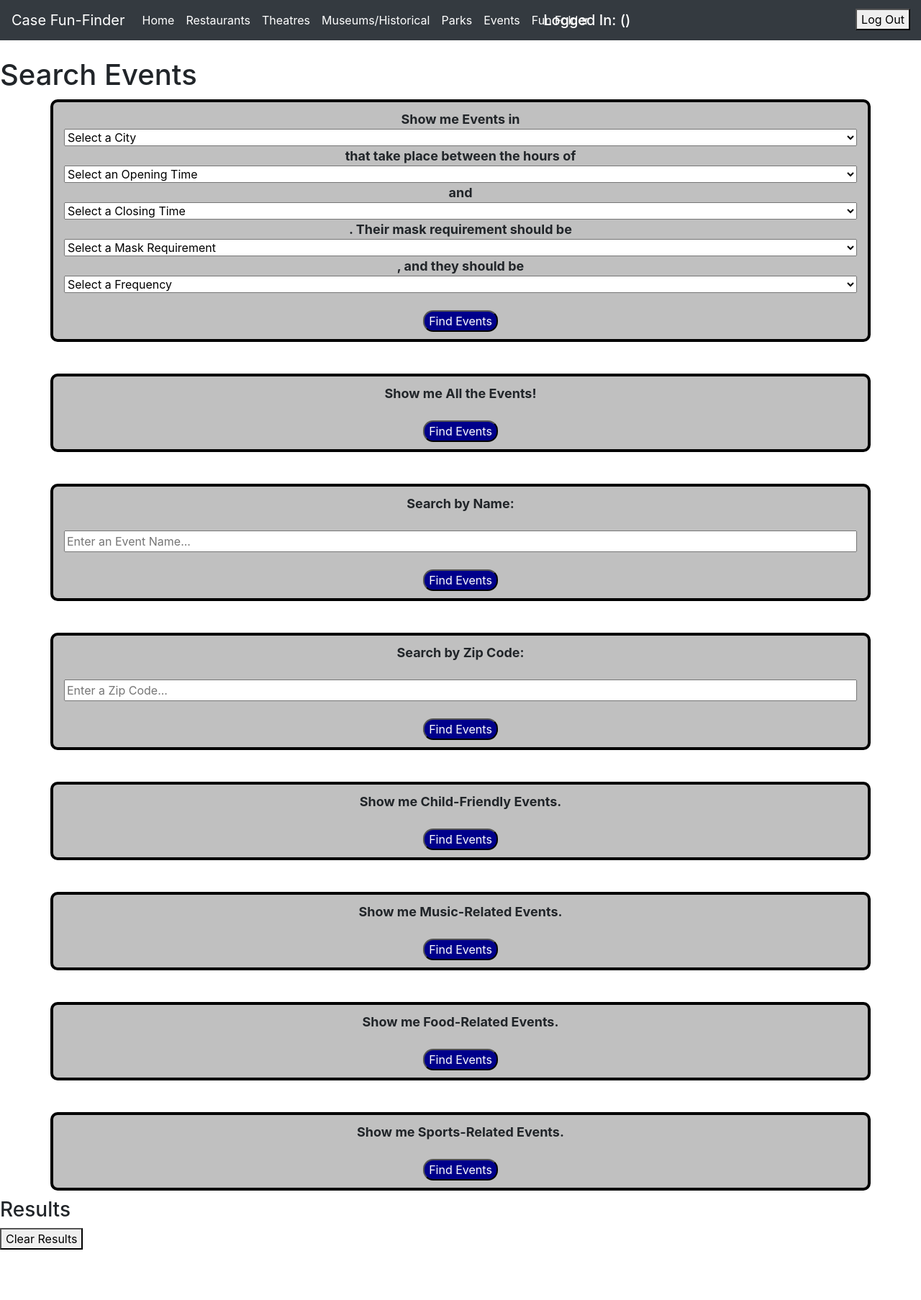
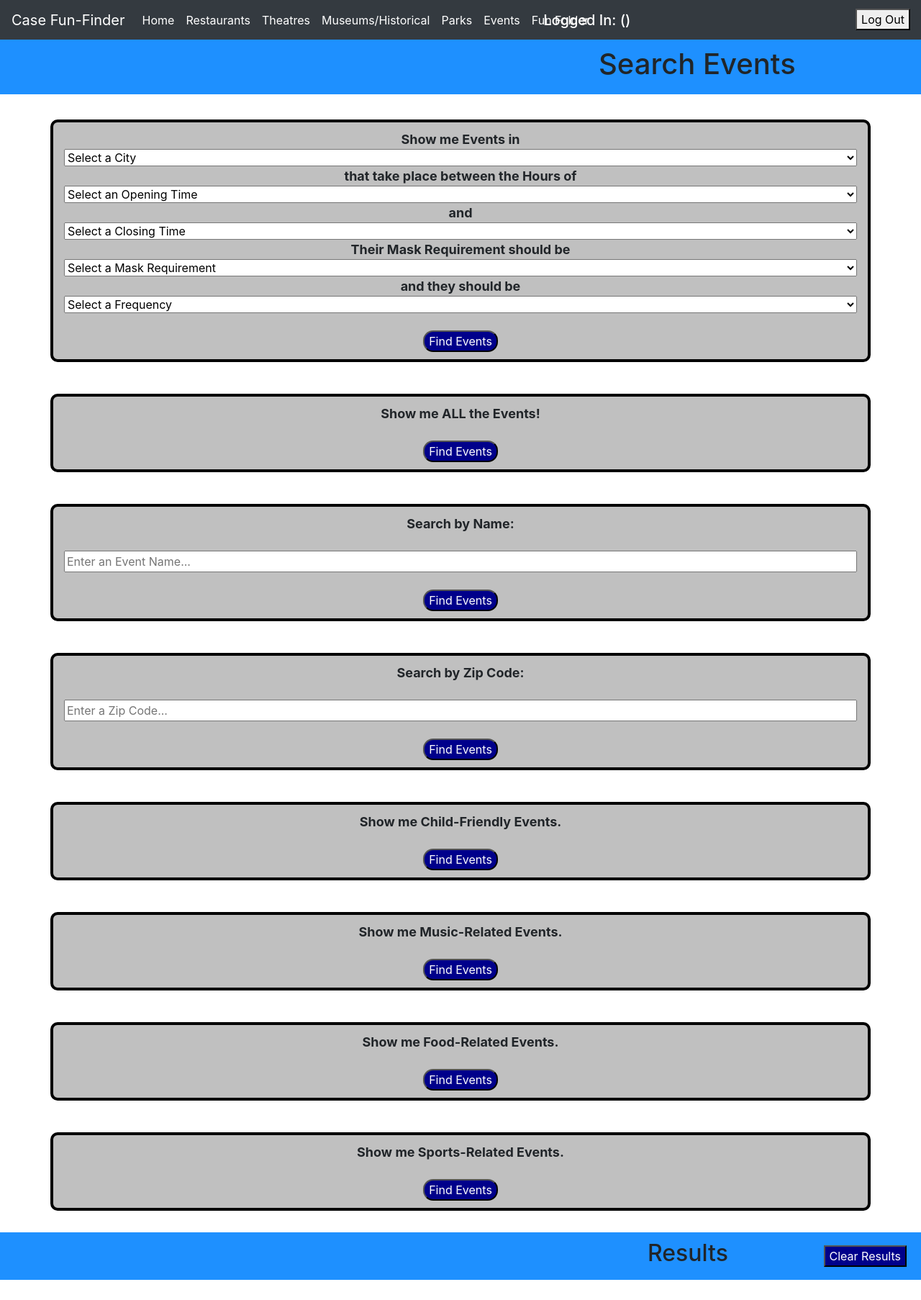
Before and after one commit to rjtennismaster/Case-FunFinder, a React (Create React App) app in the folder funfinder/client/: page /eventsearch in a window 1280 px wide. Shown: the whole page at 72% size. Before the commit the page ends 1744 px from the top, so only its background shows below. Built offline with nearby package versions, Linux system fonts and the light colour scheme.

Commit message:
styling commit

```diff
--- a/funfinder/client/src/RestaurantSearch.css
+++ b/funfinder/client/src/RestaurantSearch.css
@@ -1,13 +1,31 @@
 .searchHeader{
     padding: 10px;
-    position:relative;
+    position: relative;
+    left: 780px;
+}
+
+.searchHeaderT{
+    padding: 10px;
+    position: relative;
     left: 800px;
 }
 
 .searchHeaderM{
     padding: 10px;
-    position:relative;
+    position: relative;
     left: 608px;
+}
+
+.searchHeaderP{
+    padding: 10px;
+    position: relative;
+    left: 831px;
+}
+
+.searchHeaderE{
+    padding: 10px;
+    position: relative;
+    left: 822px;
 }
 
 .pageContainer {
--- a/funfinder/client/src/RestaurantSearch.js
+++ b/funfinder/client/src/RestaurantSearch.js
@@ -248,7 +248,7 @@ function RestaurantSearch( {username, setUsername, password,
               <option value = "4.0">4</option>
               <option value = "5.0">5</option>
             </select>
-            <span> out of 5 stars.</span>
+            <span> out of 5 Stars.</span>
             <br/>
             <button type = "submit">Find Restaurants</button>
           </Form>
@@ -338,7 +338,7 @@ function RestaurantSearch( {username, setUsername, password,
                     <li>Are Vegatarian Options Available? {restaurant.vegetarian_options}</li>
                     <li>Are Vegan Options Available? {restaurant.vegan_options}</li>
                     <li>Capacity Limit: {restaurant.capacity_limit}</li>
-                    <li>Do I Need to Wear a Mask? {restaurant.mask_required}</li>
+                    <li>Do I need to wear a Mask? {restaurant.mask_required}</li>
                     <li>Rating Out of 5: {restaurant.rating}</li>
                   </ul>
                   <button
@@ -362,7 +362,7 @@ function RestaurantSearch( {username, setUsername, password,
                     <li>Location: {restaurant.street_address} {restaurant.city}, OH {restaurant.zip_code}</li>
                     <li>Opens At (Military Time): {restaurant.opening_hour}</li>
                     <li>Closes At (Military Time): {restaurant.closing_hour}</li>
-                    <li>Do I Need to Wear a Mask? {restaurant.mask_required}</li>
+                    <li>Do I need to wear a Mask? {restaurant.mask_required}</li>
                     <li>Rating Out of 5: {restaurant.rating}</li>
                   </ul>
 
--- a/funfinder/client/src/components/EventSearch.js
+++ b/funfinder/client/src/components/EventSearch.js
@@ -160,7 +160,10 @@ function EventSearch( {username, setUsername, password,
           setShowWelcomeModal = {setShowWelcomeModal}
         />
 
-        <h1>Search Events</h1>
+        <div className = "pageContainer">
+          <div className = "searchTitleContainer">
+            <h1 className = "searchHeaderE">Search Events</h1>
+          </div>
         <Form className = "container" onSubmit = {(event) => getEGeneral(event)}>
           <span>Show me Events in </span>
           <select value = {eCity}
@@ -171,7 +174,7 @@ function EventSearch( {username, setUsername, password,
             <option value = "Cleveland">Cleveland</option>
             <option value = "Brooklyn">Brooklyn</option>
           </select>
-          <span> that take place between the hours of </span>
+          <span>that take place between the Hours of </span>
           <select value = {eOpening}
                   onChange = {(event) => setEOpening(event.target.value)}
                   name = "egenoptime"
@@ -235,7 +238,7 @@ function EventSearch( {username, setUsername, password,
             <option value = "2300">23:00</option>
             <option value = "2400">24:00</option>
           </select>
-          <span>. Their mask requirement should be </span>
+          <span>Their Mask Requirement should be </span>
           <select value = {eMaskReq}
                   onChange = {(event) => setEMaskReq(event.target.value)}
                   name = "egenmaskreq"
@@ -244,7 +247,7 @@ function EventSearch( {username, setUsername, password,
             <option value = "Y">Requires Mask</option>
             <option value = "N">Does not Require Mask</option>
           </select>
-          <span>, and they should be </span>
+          <span>and they should be </span>
           <select value = {isRecurring}
                   onChange = {(event) => setIsRecurring(event.target.value)}
                   name = "erecurring"
@@ -259,7 +262,7 @@ function EventSearch( {username, setUsername, password,
 
         <br/>
         <Form className = "container" onSubmit = {(event) => getAllE(event)}>
-          <span>Show me All the Events!</span>
+          <span>Show me ALL the Events!</span>
           <br/>
           <button type = "submit">Find Events</button>
         </Form>
@@ -322,14 +325,15 @@ function EventSearch( {username, setUsername, password,
           <button type = "submit">Find Events</button>
         </Form>
 
-        <div className = "resultsContainer">
-          <h3>Results</h3>
+        <div className = "resultsTitleContainer">
+          <h2 className = "resultsHeader">Results</h2>
           <button
             onClick = {() => {
               setEResultsGeneral([])
             }}>
               Clear Results
           </button>
+        </div>
           <h6>{successfulAdd}</h6>
           {eResultsGeneral.map((e, index) => {
             return (
@@ -342,14 +346,14 @@ function EventSearch( {username, setUsername, password,
                 <ul>
                   <li>Location: {e.street_address} {e.city}, OH {e.zip_code}</li>
                   <li>Happening from {e.opening_date} to {e.closing_date}</li>
-                  <li>Starts At (Military Time): {e.opening_hour}</li>
-                  <li>Ends At (Military Time): {e.closing_hour}</li>
-                  <li>Will this Event Happen ever again? {e.is_recurring}</li>
+                  <li>Starts at (Military Time): {e.opening_hour}</li>
+                  <li>Ends at (Military Time): {e.closing_hour}</li>
+                  <li>Will this Event happen ever again? {e.is_recurring}</li>
                   <li>Child-Friendly? {e.is_child_friendly}</li>
                   <li>Music-Related? {e.is_music_related}</li>
                   <li>Food-Related? {e.is_food_related}</li>
                   <li>Sports-Related? {e.is_sports_related}</li>
-                  <li>Do I Need to Wear a Mask? {e.mask_required}</li>
+                  <li>Do I need to wear a Mask? {e.mask_required}</li>
                 </ul>
                 <button
                   key = {index + 1}
--- a/funfinder/client/src/components/MHSearch.js
+++ b/funfinder/client/src/components/MHSearch.js
@@ -141,7 +141,7 @@ function MHSearch( {username, setUsername, password,
             <h1 className = "searchHeaderM">Search Museums and Historical Sites</h1>
           </div>
           <Form className = "container" onSubmit = {(event) => getMGeneral(event)}>
-            <span>Show me Museums and Historical sites in </span>
+            <span>Show me Museums and Historical Sites in </span>
             <select value = {mCity}
                     onChange = {(event) => setMCity(event.target.value)}
                     name = "mgencity"
@@ -149,7 +149,7 @@ function MHSearch( {username, setUsername, password,
               <option>Select a City</option>
               <option value = "Cleveland">Cleveland</option>
             </select>
-            <span> that are open between the hours of </span>
+            <span>that are open between the Hours of </span>
             <select value = {mOpening}
                     onChange = {(event) => setMOpening(event.target.value)}
                     name = "mgenoptime"
@@ -213,7 +213,7 @@ function MHSearch( {username, setUsername, password,
               <option value = "2300">23:00</option>
               <option value = "2400">24:00</option>
             </select>
-            <span>. Their mask requirement should be </span>
+            <span>Their Mask Requirement should be </span>
             <select value = {mMaskReq}
                     onChange = {(event) => setMMaskReq(event.target.value)}
                     name = "mgenmaskreq"
@@ -222,7 +222,7 @@ function MHSearch( {username, setUsername, password,
               <option value = "Y">Requires Mask</option>
               <option value = "N">Does not Require Mask</option>
             </select>
-            <span>, and their rating should be at least </span>
+            <span>and their Rating should be at least </span>
             <select value = {mRating}
                     onChange = {(event) => setMRating(event.target.value)}
                     name = "mgenrating"
@@ -234,14 +234,14 @@ function MHSearch( {username, setUsername, password,
               <option value = "4.0">4</option>
               <option value = "5.0">5</option>
             </select>
-            <span> out of 5 stars.</span>
+            <span> out of 5 Stars.</span>
             <br/>
             <button type = "submit">Find Museums/Historical Sites</button>
           </Form>
 
           <br/>
           <Form className = "container" onSubmit = {(event) => getAllM(event)}>
-            <span>Show me All the Museums/Historical Sites!</span>
+            <span>Show me ALL the Museums/Historical Sites!</span>
             <br/>
             <button type = "submit">Find Museums/Historical Sites</button>
           </Form>
@@ -277,18 +277,18 @@ function MHSearch( {username, setUsername, password,
           </Form>
           <br/>
           <Form className = "container" onSubmit = {(event) => findMWithFood(event)}>
-            <span>Show me the Museums/Historical Sites that have food courts.</span>
+            <span>Show me the Museums/Historical Sites that have Food Courts.</span>
             <br/>
             <button type = "submit">Find Museums/Historical Sites</button>
           </Form>
           <br/>
           <Form className = "container" onSubmit = {findEventfulM}>
-            <span>Which Museums/Historical Sites are hosting events? Show Me a Short Synposis of the Event Information.</span>
+            <span>Which Museums/Historical Sites are hosting Events? Provide me with a short Synposis of the Event Information.</span>
             <br/>
             <button type = "submit">Find Museums/Historical Sites</button>
           </Form>
-          <div className = "resultsContainer">
-            <h3>Results</h3>
+          <div className = "resultsTitleContainer">
+            <h2 className = "resultsHeader">Results</h2>
             <button
               onClick = {() => {
                 setMResultsGeneral([])
@@ -296,6 +296,7 @@ function MHSearch( {username, setUsername, password,
               }}>
                 Clear Results
             </button>
+          </div>
             <h6>{successfulAdd}</h6>
             {mResultsGeneral.map((museum, index) => {
               return (
@@ -308,9 +309,9 @@ function MHSearch( {username, setUsername, password,
                     <li>Location: {museum.street_address} {museum.city}, OH {museum.zip_code}</li>
                     <li>Opens At (Military Time): {museum.opening_hour}</li>
                     <li>Closes At (Military Time): {museum.closing_hour}</li>
-                    <li>Is there a food court? {museum.has_food_court}</li>
-                    <li>What is the top exhibit? {museum.top_exhibit}</li>
-                    <li>Do I Need to Wear a Mask? {museum.mask_required}</li>
+                    <li>Is there a Food Court? {museum.has_food_court}</li>
+                    <li>What is the top Exhibit? {museum.top_exhibit}</li>
+                    <li>Do I need to wear a Mask? {museum.mask_required}</li>
                     <li>Rating Out of 5: {museum.rating}</li>
                   </ul>
                   <button
@@ -334,7 +335,7 @@ function MHSearch( {username, setUsername, password,
                     <li>Location: {museum.street_address} {museum.city}, OH {museum.zip_code}</li>
                     <li>Opens At (Military Time): {museum.opening_hour}</li>
                     <li>Closes At (Military Time): {museum.closing_hour}</li>
-                    <li>Do I Need to Wear a Mask? {museum.mask_required}</li>
+                    <li>Do I need to wear a Mask? {museum.mask_required}</li>
                     <li>Rating Out of 5: {museum.rating}</li>
                   </ul>
 
@@ -342,7 +343,7 @@ function MHSearch( {username, setUsername, password,
                   <ul>
                     <li>When? {museum.opening_date} to {museum.closing_date}</li>
                     <li>At what Time? From {museum.eventOpening} to {museum.eventClosing}</li>
-                    <li>Will this event ever happen again? {museum.is_recurring}</li>
+                    <li>Will this Event ever happen again? {museum.is_recurring}</li>
                   </ul>
                   <button
                     key = {index + 1}
@@ -355,7 +356,6 @@ function MHSearch( {username, setUsername, password,
               )
             })}
           </div>
-          </div>
         </div>
         )
   }
--- a/funfinder/client/src/components/ParksSearch.js
+++ b/funfinder/client/src/components/ParksSearch.js
@@ -172,7 +172,10 @@ function ParksSearch( {username, setUsername, password,
           setShowWelcomeModal = {setShowWelcomeModal}
         />
 
-        <h1>Search Parks</h1>
+          <div className = "pageContainer">
+          <div className = "searchTitleContainer">
+            <h1 className = "searchHeaderP">Search Parks</h1>
+          </div>
         <Form className = "container" onSubmit = {(event) => getPGeneral(event)}>
 
           <span>Show me Parks in </span>
@@ -184,7 +187,7 @@ function ParksSearch( {username, setUsername, password,
             <option value = "Cleveland">Cleveland</option>
             <option value = "Brooklyn">Brooklyn</option>
           </select>
-          <span> are at least at least </span>
+          <span>that are at least</span>
           <select value = {pAcres}
                   onChange = {(event) => setPAcres(event.target.value)}
                   name = "pacres"
@@ -197,8 +200,8 @@ function ParksSearch( {username, setUsername, password,
             <option value = "100">100</option>
             <option value = "200">200</option>
           </select>
-          <span> acres large. </span>
-          <span> Their mask requirement should be </span>
+          <span>acres large. </span>
+          <span>Their Mask Requirement should be </span>
           <select value = {pMaskReq}
                   onChange = {(event) => setPMaskReq(event.target.value)}
                   name = "pgenmaskreq"
@@ -207,7 +210,7 @@ function ParksSearch( {username, setUsername, password,
             <option value = "Y">Requires Mask</option>
             <option value = "N">Does not Require Mask</option>
           </select>
-          <span>, and their rating should be at least </span>
+          <span>and their Rating should be at least </span>
           <select value = {pRating}
                   onChange = {(event) => setPRating(event.target.value)}
                   name = "pgenrating"
@@ -219,14 +222,14 @@ function ParksSearch( {username, setUsername, password,
             <option value = "4.0">4</option>
             <option value = "5.0">5</option>
           </select>
-          <span> out of 5 stars.</span>
+          <span> out of 5 Stars.</span>
           <br/>
           <button type = "submit">Find Parks</button>
         </Form>
 
         <br/>
         <Form className = "container" onSubmit = {(event) => getAllP(event)}>
-          <span>Show me All the Parks!</span>
+          <span>Show me ALL the Parks!</span>
           <br/>
           <button type = "submit">Find Parks</button>
         </Form>
@@ -290,12 +293,12 @@ function ParksSearch( {username, setUsername, password,
         </Form>
         <br/>
         <Form className = "container" onSubmit = {findEventfulP}>
-          <span>Which Parks are hosting events? Show Me a Short Synposis of the Event Information.</span>
+          <span>Which Parks are hosting Events? Provide me with a short Synposis of the Event Information.</span>
           <br/>
           <button type = "submit">Find Parks</button>
         </Form>
-        <div className = "resultsContainer">
-          <h3>Results</h3>
+        <div className = "resultsTitleContainer">
+          <h2 className = "resultsHeader">Results</h2>
           <button
             onClick = {() => {
               setPResultsGeneral([])
@@ -303,6 +306,7 @@ function ParksSearch( {username, setUsername, password,
             }}>
               Clear Results
           </button>
+        </div>
           <h6>{successfulAdd}</h6>
           {pResultsGeneral.map((park, index) => {
             return (
@@ -341,7 +345,7 @@ function ParksSearch( {username, setUsername, password,
                 <h4>{park.attraction_name}</h4>
                 <ul>
                   <li>Location: {park.street_address} {park.city}, OH {park.zip_code}</li>
-                  <li>Do I Need to Wear a Mask? {park.mask_required}</li>
+                  <li>Do I need to wear a Mask? {park.mask_required}</li>
                   <li>Rating Out of 5: {park.rating}</li>
                 </ul>
 
@@ -349,7 +353,7 @@ function ParksSearch( {username, setUsername, password,
                 <ul>
                   <li>When? {park.opening_date} to {park.closing_date}</li>
                   <li>At what Time? From {park.eventOpening} to {park.eventClosing}</li>
-                  <li>Will this event ever happen again? {park.is_recurring}</li>
+                  <li>Will this Event ever happen again? {park.is_recurring}</li>
                 </ul>
                 <button
                   key = {index + 1}
--- a/funfinder/client/src/components/TheatreSearch.js
+++ b/funfinder/client/src/components/TheatreSearch.js
@@ -2,6 +2,7 @@ import React, { useState } from "react"
 import NavBar from "./Navbar"
 import Axios from "axios"
 import { Form } from "react-bootstrap"
+
 
 
 function TheatreSearch( {username, setUsername, password,
@@ -139,7 +140,7 @@ function TheatreSearch( {username, setUsername, password,
 
         <div className = "pageContainer">
           <div className = "searchTitleContainer">
-            <h1 className = "searchHeader">Search Theatres</h1>
+            <h1 className = "searchHeaderT">Search Theatres</h1>
           </div>
         <Form className = "container" onSubmit = {(event) => getTheatresGeneral(event)}>
 
@@ -174,7 +175,7 @@ function TheatreSearch( {username, setUsername, password,
             <option value = "Y">should</option>
             <option value = "N">should not</option>
           </select>
-          <span> sell popcorn. Their mask requirement should be </span>
+          <span> sell popcorn. Their Mask Requirement should be </span>
           <select value = {tMaskReq}
                   onChange = {(event) => setTMaskReq(event.target.value)}
                   name = "tgenmaskreq"
@@ -183,7 +184,7 @@ function TheatreSearch( {username, setUsername, password,
             <option value = "Y">Requires Mask</option>
             <option value = "N">Does not Require Mask</option>
           </select>
-          <span>, and their rating should be at least </span>
+          <span>and their Rating should be at least </span>
           <select value = {tRating}
                   onChange = {(event) => setTRating(event.target.value)}
                   name = "tgenrating"
@@ -195,14 +196,14 @@ function TheatreSearch( {username, setUsername, password,
             <option value = "4.0">4</option>
             <option value = "5.0">5</option>
           </select>
-          <span> out of 5 stars.</span>
+          <span> out of 5 Stars.</span>
           <br/>
           <button type = "submit">Find Theatres</button>
         </Form>
 
         <br/>
         <Form className = "container" onSubmit = {(event) => getAllTheatres(event)}>
-          <span>Show me All the Theatres!</span>
+          <span>Show me ALL the Theatres!</span>
           <br/>
           <button type = "submit">Find Theatres</button>
         </Form>
@@ -247,12 +248,12 @@ function TheatreSearch( {username, setUsername, password,
         </Form>
         <br/>
         <Form className = "container" onSubmit = {findEventfulTheatres}>
-          <span>Which Theatres are hosting events? Show Me a Short Synposis of the Event Information.</span>
+          <span>Which Theatres are hosting Events? Provide me with a short Synposis of the Event Information.</span>
           <br/>
           <button type = "submit">Find Theatres</button>
         </Form>
-        <div className = "resultsContainer">
-          <h3>Results</h3>
+        <div className = "resultsTitleContainer">
+          <h2 className = "resultsHeader">Results</h2>
           <button
             onClick = {() => {
               setTResultsGeneral([])
@@ -260,6 +261,7 @@ function TheatreSearch( {username, setUsername, password,
             }}>
               Clear Results
           </button>
+        </div>
           <h6>{successfulAdd}</h6>
           {tResultsGeneral.map((theatre, index) => {
             return (
@@ -272,8 +274,8 @@ function TheatreSearch( {username, setUsername, password,
                   <li>Location: {theatre.street_address} {theatre.city}, OH {theatre.zip_code}</li>
                   <li>Capacity Limit: {theatre.number_seats}</li>
                   <li>Do I Need to Wear a Mask? {theatre.mask_required}</li>
-                  <li>Will popcorn be sold? {theatre.sells_popcorn}</li>
-                  <li>Top Program Showing: {theatre.top_program_showing}</li>
+                  <li>Will pPopcorn be Sold? {theatre.sells_popcorn}</li>
+                  <li>Top Program showing: {theatre.top_program_showing}</li>
                   <li>Rating Out of 5: {theatre.rating}</li>
                 </ul>
                 <button
@@ -295,7 +297,7 @@ function TheatreSearch( {username, setUsername, password,
                 <h4>{theatre.attraction_name}</h4>
                 <ul>
                   <li>Location: {theatre.street_address} {theatre.city}, OH {theatre.zip_code}</li>
-                  <li>Do I Need to Wear a Mask? {theatre.mask_required}</li>
+                  <li>Do I need to wear a Mask? {theatre.mask_required}</li>
                   <li>Rating Out of 5: {theatre.rating}</li>
                 </ul>
 
@@ -303,7 +305,7 @@ function TheatreSearch( {username, setUsername, password,
                 <ul>
                   <li>When? {theatre.opening_date} to {theatre.closing_date}</li>
                   <li>At what Time? From {theatre.eventOpening} to {theatre.eventClosing}</li>
-                  <li>Will this event ever happen again? {theatre.is_recurring}</li>
+                  <li>Will this Event ever happen again? {theatre.is_recurring}</li>
                 </ul>
                 <button
                   key = {index + 1}
@@ -316,7 +318,6 @@ function TheatreSearch( {username, setUsername, password,
             )
           })}
         </div>
-        </div>
       </div>
       )
 }
```
